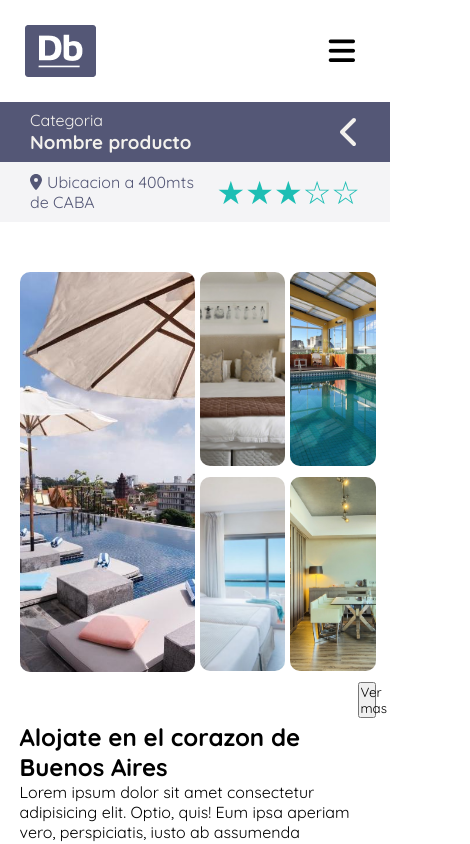
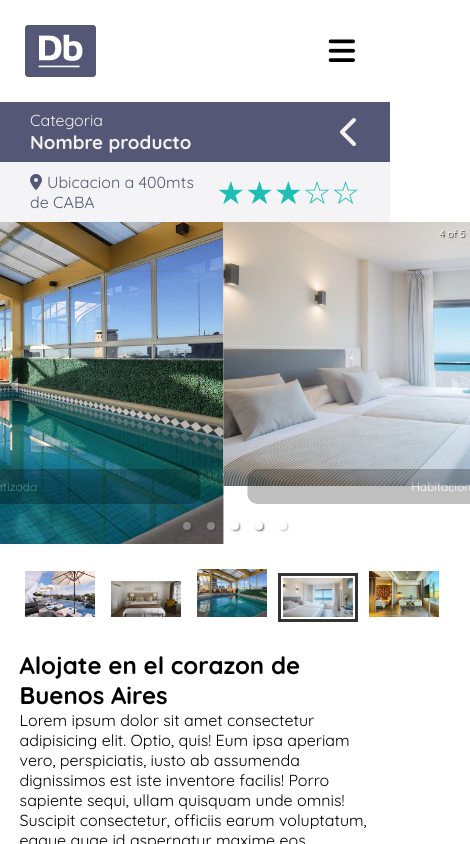
Before and after one commit to manzonlucas/ctd-integration-project, a React (Create React App) app: page /producto/1 in a window 390 px wide. Shown: the top 844 px of the page, 470 px wide, since content can reach past the window. Built offline with nearby package versions, Linux system fonts and the light colour scheme.

Commit message:
add Issue 19 finished. Pending refactor and organizing components

```diff
--- a/src/carousel.css
+++ b/src/carousel.css
@@ -14,6 +14,10 @@
   z-index: 2;
 }
 
+.carouselTabletMobile {
+  display: none;
+}
+
 .carouselOverlayShown {
   position: fixed;
   top: 0;
@@ -23,3 +27,25 @@
   background: rgb(111, 111, 111, 0.5);
   z-index: 1;
 }
+
+/* TABLET */
+@media (max-width: 768px) {
+  .carouselTabletMobile {
+    display: inline-block;
+  }
+
+  div .imgContainer {
+    display: none;
+  }
+}
+
+/* MOBILE */
+@media (max-width: 414px) {
+  .carouselTabletMobile {
+    display: inline-block;
+  }
+
+  div .imgContainer {
+    display: none;
+  }
+}
--- a/src/pages/ProductView.jsx
+++ b/src/pages/ProductView.jsx
@@ -53,8 +53,14 @@ export default function ProductView() {
           </div>
         </section>
 
+        {/* DESKTOP CAROUSEL */}
         <div className={carouselIsOpen ? 'carouselOverlayShown' : ''} onClick={handleClickCarouselState} />
         <section className={carouselIsOpen ? 'carouselDesktopShown' : 'carouselDesktopHidden'}>
+          <CarouselComp />
+        </section>
+
+        {/* TABLET/MOBILE CAROUSEL */}
+        <section className='carouselTabletMobile'>
           <CarouselComp />
         </section>
 
```
